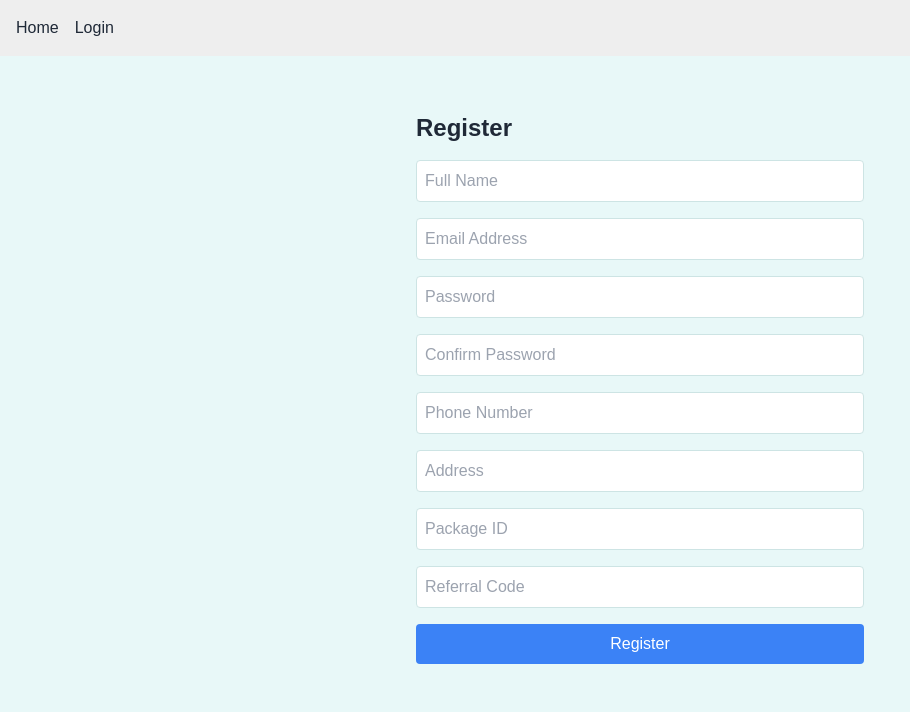
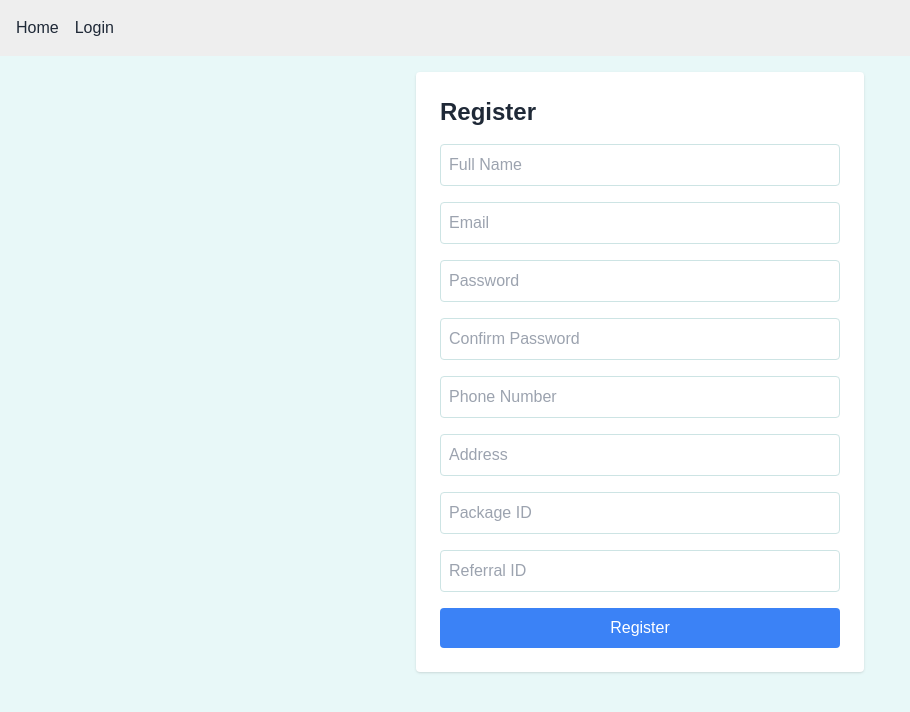
Before and after one commit to flexbuytravel/code-assist, a Next.js app: page /auth/register in a window 1280 px wide. Shown: the top 712 px of the page, without its empty margins (0-910 px from the left). Built offline with nearby package versions, Linux system fonts and the light colour scheme; no server answers.

Commit message:
Update page.tsx

```diff
--- a/src/app/auth/register/page.tsx
+++ b/src/app/auth/register/page.tsx
@@ -1,15 +1,11 @@
 "use client";
 
 import { useState, useEffect } from "react";
-import { useSearchParams, useRouter } from "next/navigation";
+import { useRouter, useSearchParams } from "next/navigation";
 
 export default function RegisterPage() {
+  const router = useRouter();
   const searchParams = useSearchParams();
-  const router = useRouter();
-
-  // Pre-fill from query params if coming from Load Package
-  const prefilledPackageId = searchParams.get("packageId") || "";
-  const prefilledReferral = searchParams.get("referralCode") || "";
 
   const [formData, setFormData] = useState({
     name: "",
@@ -18,155 +14,160 @@ export default function RegisterPage() {
     confirmPassword: "",
     phone: "",
     address: "",
-    packageId: prefilledPackageId,
-    referralCode: prefilledReferral,
+    packageId: "",
+    referralId: ""
   });
 
-  const [isLoading, setIsLoading] = useState(false);
+  const [lockedFields, setLockedFields] = useState(false);
   const [error, setError] = useState("");
-  const [success, setSuccess] = useState(false);
+  const [loading, setLoading] = useState(false);
+
+  // Read URL params on mount
+  useEffect(() => {
+    const pkgId = searchParams.get("packageId") || "";
+    const refId = searchParams.get("referralId") || "";
+
+    if (pkgId && refId) {
+      setFormData((prev) => ({
+        ...prev,
+        packageId: pkgId,
+        referralId: refId
+      }));
+      setLockedFields(true);
+    }
+  }, [searchParams]);
 
   const handleChange = (e: React.ChangeEvent<HTMLInputElement>) => {
-    setFormData({ ...formData, [e.target.name]: e.target.value });
+    const { name, value } = e.target;
+    setFormData((prev) => ({ ...prev, [name]: value }));
+  };
+
+  const validateForm = () => {
+    if (!formData.name || !formData.email || !formData.password || !formData.confirmPassword) {
+      return "Please fill in all required fields.";
+    }
+    if (!/\S+@\S+\.\S+/.test(formData.email)) {
+      return "Invalid email address.";
+    }
+    if (formData.password.length < 8) {
+      return "Password must be at least 8 characters.";
+    }
+    if (formData.password !== formData.confirmPassword) {
+      return "Passwords do not match.";
+    }
+    if (!formData.packageId || !formData.referralId) {
+      return "Package ID and Referral ID are required.";
+    }
+    return "";
   };
 
   const handleSubmit = async (e: React.FormEvent) => {
     e.preventDefault();
     setError("");
-    setSuccess(false);
-
-    // Client-side validation
-    if (!formData.name || !formData.email || !formData.password || !formData.confirmPassword || !formData.phone || !formData.address || !formData.packageId) {
-      setError("All fields are required.");
+    const validationError = validateForm();
+    if (validationError) {
+      setError(validationError);
       return;
     }
 
-    if (formData.password !== formData.confirmPassword) {
-      setError("Passwords do not match.");
-      return;
-    }
-
-    if (formData.password.length < 8) {
-      setError("Password must be at least 8 characters.");
-      return;
-    }
-
-    const emailRegex = /^[^\s@]+@[^\s@]+\.[^\s@]+$/;
-    if (!emailRegex.test(formData.email)) {
-      setError("Invalid email format.");
-      return;
-    }
-
+    setLoading(true);
     try {
-      setIsLoading(true);
       const res = await fetch("/api/auth/register", {
         method: "POST",
         headers: { "Content-Type": "application/json" },
         body: JSON.stringify(formData),
       });
 
-      const data = await res.json();
-
       if (!res.ok) {
-        setError(data.error || "Something went wrong.");
-        setIsLoading(false);
-        return;
+        const data = await res.json();
+        throw new Error(data.error || "Registration failed.");
       }
 
-      setSuccess(true);
-      setIsLoading(false);
-
-      // Redirect to customer dashboard after successful registration
       router.push("/customer/dashboard");
     } catch (err: any) {
-      console.error(err);
-      setError("An unexpected error occurred.");
-      setIsLoading(false);
+      setError(err.message);
+    } finally {
+      setLoading(false);
     }
   };
 
   return (
-    <div className="max-w-md mx-auto py-10">
+    <div className="max-w-md mx-auto p-6 bg-white shadow rounded">
       <h1 className="text-2xl font-bold mb-4">Register</h1>
-
-      {error && <div className="bg-red-100 text-red-600 p-2 mb-4 rounded">{error}</div>}
-      {success && <div className="bg-green-100 text-green-600 p-2 mb-4 rounded">Registration successful!</div>}
-
+      {error && <p className="text-red-500 mb-4">{error}</p>}
       <form onSubmit={handleSubmit} className="space-y-4">
         <input
+          type="text"
           name="name"
-          type="text"
           placeholder="Full Name"
           value={formData.name}
           onChange={handleChange}
-          className="w-full p-2 border rounded"
+          className="w-full border p-2 rounded"
         />
         <input
+          type="email"
           name="email"
-          type="email"
-          placeholder="Email Address"
+          placeholder="Email"
           value={formData.email}
           onChange={handleChange}
-          className="w-full p-2 border rounded"
+          className="w-full border p-2 rounded"
         />
         <input
+          type="password"
           name="password"
-          type="password"
           placeholder="Password"
           value={formData.password}
           onChange={handleChange}
-          className="w-full p-2 border rounded"
+          className="w-full border p-2 rounded"
         />
         <input
+          type="password"
           name="confirmPassword"
-          type="password"
           placeholder="Confirm Password"
           value={formData.confirmPassword}
           onChange={handleChange}
-          className="w-full p-2 border rounded"
+          className="w-full border p-2 rounded"
         />
         <input
+          type="tel"
           name="phone"
-          type="tel"
           placeholder="Phone Number"
           value={formData.phone}
           onChange={handleChange}
-          className="w-full p-2 border rounded"
+          className="w-full border p-2 rounded"
         />
         <input
+          type="text"
           name="address"
-          type="text"
           placeholder="Address"
           value={formData.address}
           onChange={handleChange}
-          className="w-full p-2 border rounded"
+          className="w-full border p-2 rounded"
         />
-
         <input
+          type="text"
           name="packageId"
-          type="text"
           placeholder="Package ID"
           value={formData.packageId}
           onChange={handleChange}
-          className="w-full p-2 border rounded"
-          readOnly={!!prefilledPackageId}
+          readOnly={lockedFields}
+          className={`w-full border p-2 rounded ${lockedFields ? "bg-gray-100" : ""}`}
         />
         <input
-          name="referralCode"
           type="text"
-          placeholder="Referral Code"
-          value={formData.referralCode}
+          name="referralId"
+          placeholder="Referral ID"
+          value={formData.referralId}
           onChange={handleChange}
-          className="w-full p-2 border rounded"
-          readOnly={!!prefilledReferral}
+          readOnly={lockedFields}
+          className={`w-full border p-2 rounded ${lockedFields ? "bg-gray-100" : ""}`}
         />
-
         <button
           type="submit"
-          disabled={isLoading}
-          className="w-full bg-blue-500 hover:bg-blue-600 text-white py-2 px-4 rounded"
+          disabled={loading}
+          className="w-full bg-blue-500 text-white p-2 rounded hover:bg-blue-600"
         >
-          {isLoading ? "Registering..." : "Register"}
+          {loading ? "Registering..." : "Register"}
         </button>
       </form>
     </div>
```
